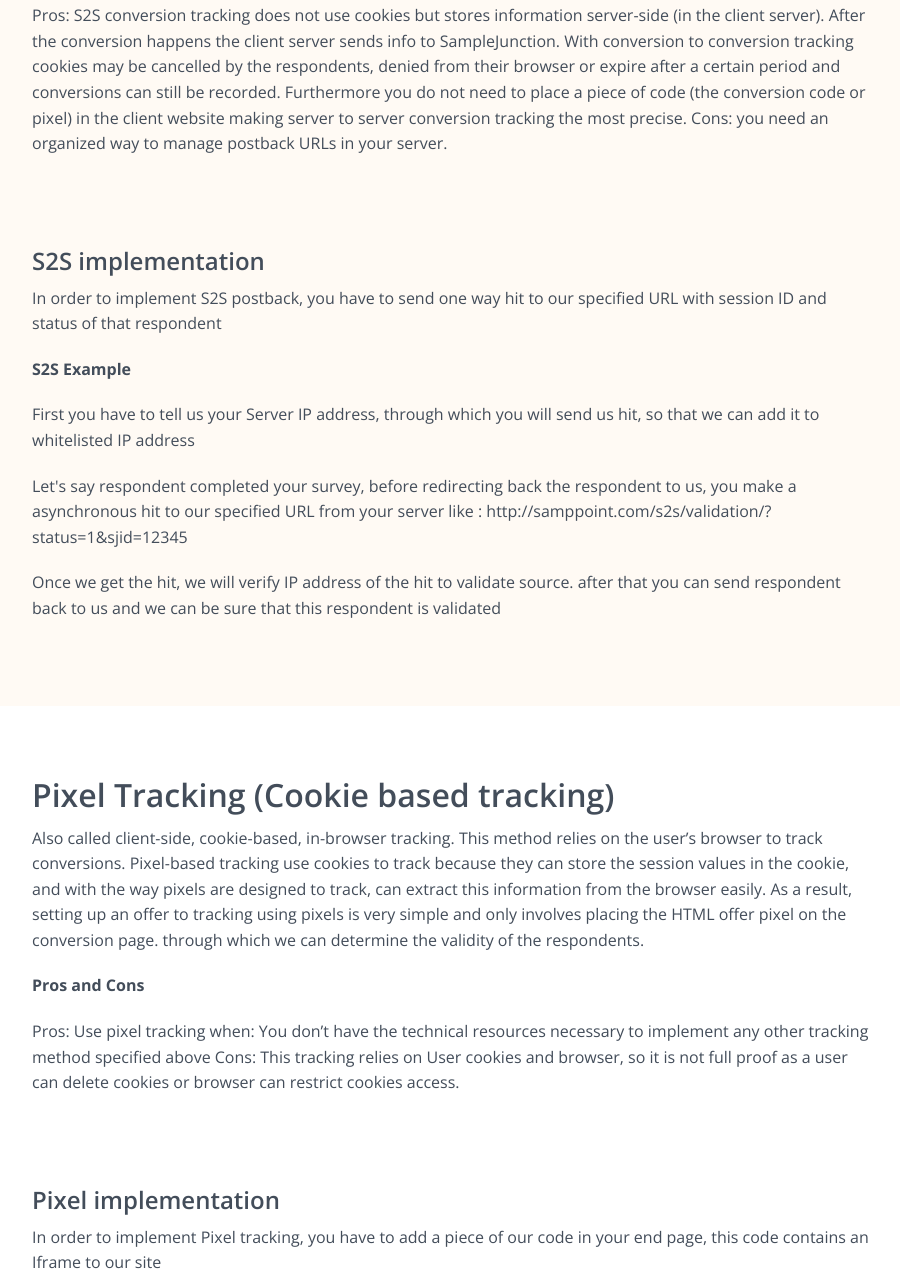
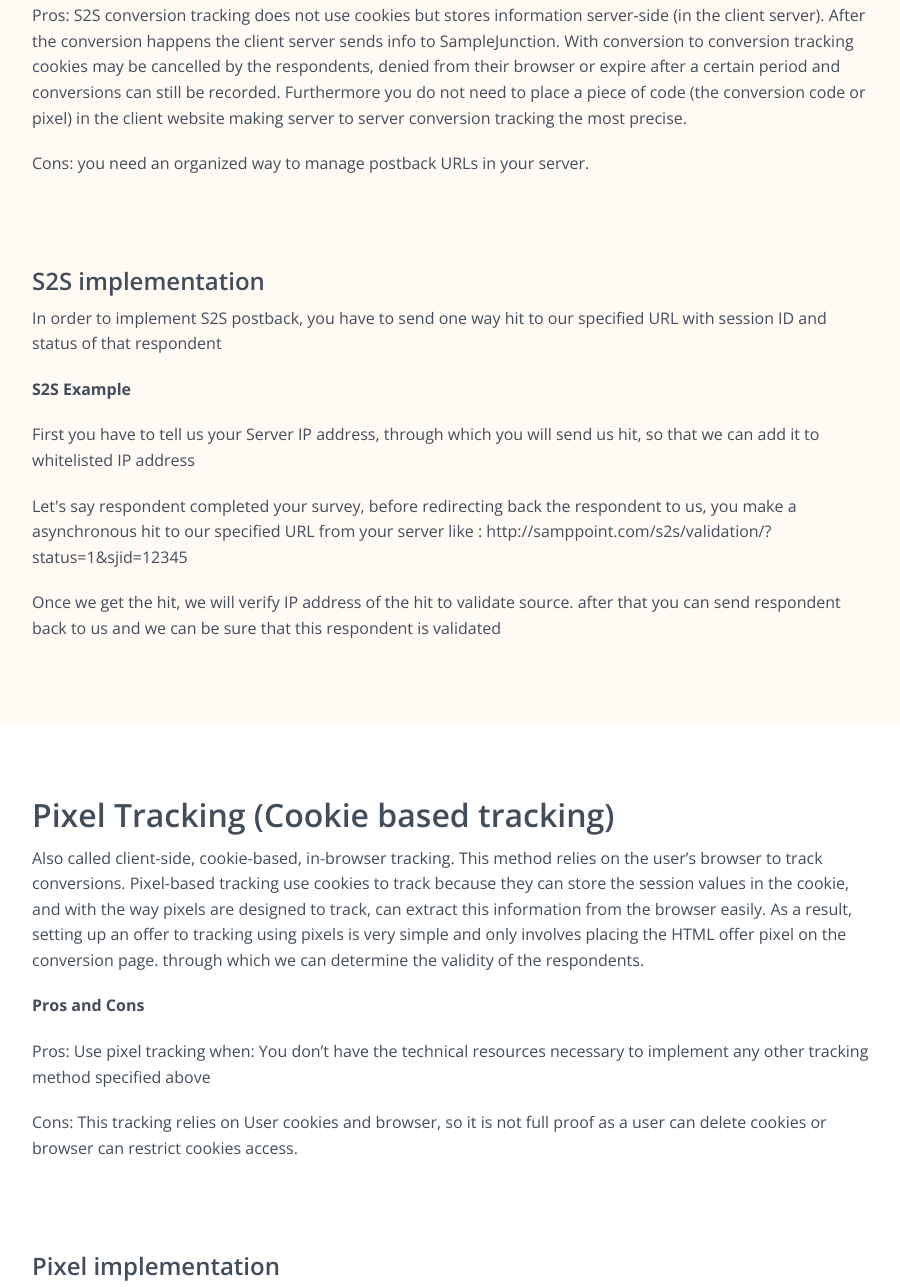
Before and after one commit to SampleJunction/sj-encryption-docs, a plain HTML site: page docs/index.html in a window 1280 px wide. Shown: the part 3049-4336 px from the top of the page, without its empty margins (328-1228 px from the left). Drawn offline with nearby package versions, Linux system fonts and the light colour scheme; a script that the page names is missing.

Commit message:
Updated Docs

```diff
--- a/docs/index.html
+++ b/docs/index.html
@@ -280,12 +280,12 @@ using (var hmacsha256 = new HMACSHA1(keyByte))
                         </a>
                     </h2>
 
-                    <p>(a.k.a. cookie-less tracking or S2S conversion tracking or post back URL conversion) It's a way to track conversions without the necessity to modify end page URLs. Whenever a respondents completes, terminates, quota-full .. before redirecting him back to us, you send us a hit from your server with the session ID for that respondents like SJID=12343 and status of that survey. Whenever we get a hit from your server, we first verify that request came from your server by verifying IP address of the server. once verified we store that information, rest of the process stays same, when respondent is redirected back to us</p>
+                    <p>(a.k.a. cookie-less tracking or S2S conversion tracking or post back URL conversion) It's a way to track conversions without the necessity to modify end page URLs. Whenever a respondents completes, terminates, quota-full .. before redirecting him back to us, you send us a hit from your server with the session ID for that respondents like SJID=12343 and status of that survey. Whenever we get a hit from your server, we first verify that request came from your server by verifying IP address of the server. once verified we store that information, rest of the process stay as it is, when respondent is redirected back to us</p>
 
 					<p><b>Pros and Cons</b></p>
-					<p>Pros: S2S conversion tracking  does not use cookies but stores information server-side (in the client server). After the conversion happens the client server sends info to SampleJunction. With conversion to conversion tracking cookies may be cancelled by the respondents, denied from their browser or expire after a certain period and conversions can still be recorded. Furthermore you do not need to place a piece of code (the conversion code or pixel) in the client website making server to server conversion tracking the most precise.
+					<p>Pros: S2S conversion tracking  does not use cookies but stores information server-side (in the client server). After the conversion happens the client server sends info to SampleJunction. With conversion to conversion tracking cookies may be cancelled by the respondents, denied from their browser or expire after a certain period and conversions can still be recorded. Furthermore you do not need to place a piece of code (the conversion code or pixel) in the client website making server to server conversion tracking the most precise.</p>
 
-					Cons: you need an organized way to manage postback URLs in your server.
+					<p>Cons: you need an organized way to manage postback URLs in your server.
 					</p>
 
                     <section class="sub-block" id="s2s-implementation">
@@ -320,9 +320,9 @@ using (var hmacsha256 = new HMACSHA1(keyByte))
                     <p>Also called client-side, cookie-based, in-browser tracking. This method relies on the user’s browser to track conversions. Pixel-based tracking use cookies to track because they can store the session values in the cookie, and with the way pixels are designed to track, can extract this information from the browser easily. As a result, setting up an offer to tracking using pixels is very simple and only involves placing the HTML offer pixel on the conversion page. through which we can determine the validity of the respondents.</p>
 
 					<p><b>Pros and Cons</b></p>
-					<p>Pros: Use pixel tracking when:  You don’t have the technical resources necessary to implement any other tracking method specified above
+					<p>Pros: Use pixel tracking when:  You don’t have the technical resources necessary to implement any other tracking method specified above</p>
 
-					Cons: This tracking relies on User cookies and browser, so it is not full proof as a user can delete cookies or browser can restrict cookies access.
+					<p>Cons: This tracking relies on User cookies and browser, so it is not full proof as a user can delete cookies or browser can restrict cookies access.
 					</p>
 
                     <section class="sub-block" id="pixel-implementation">
```
